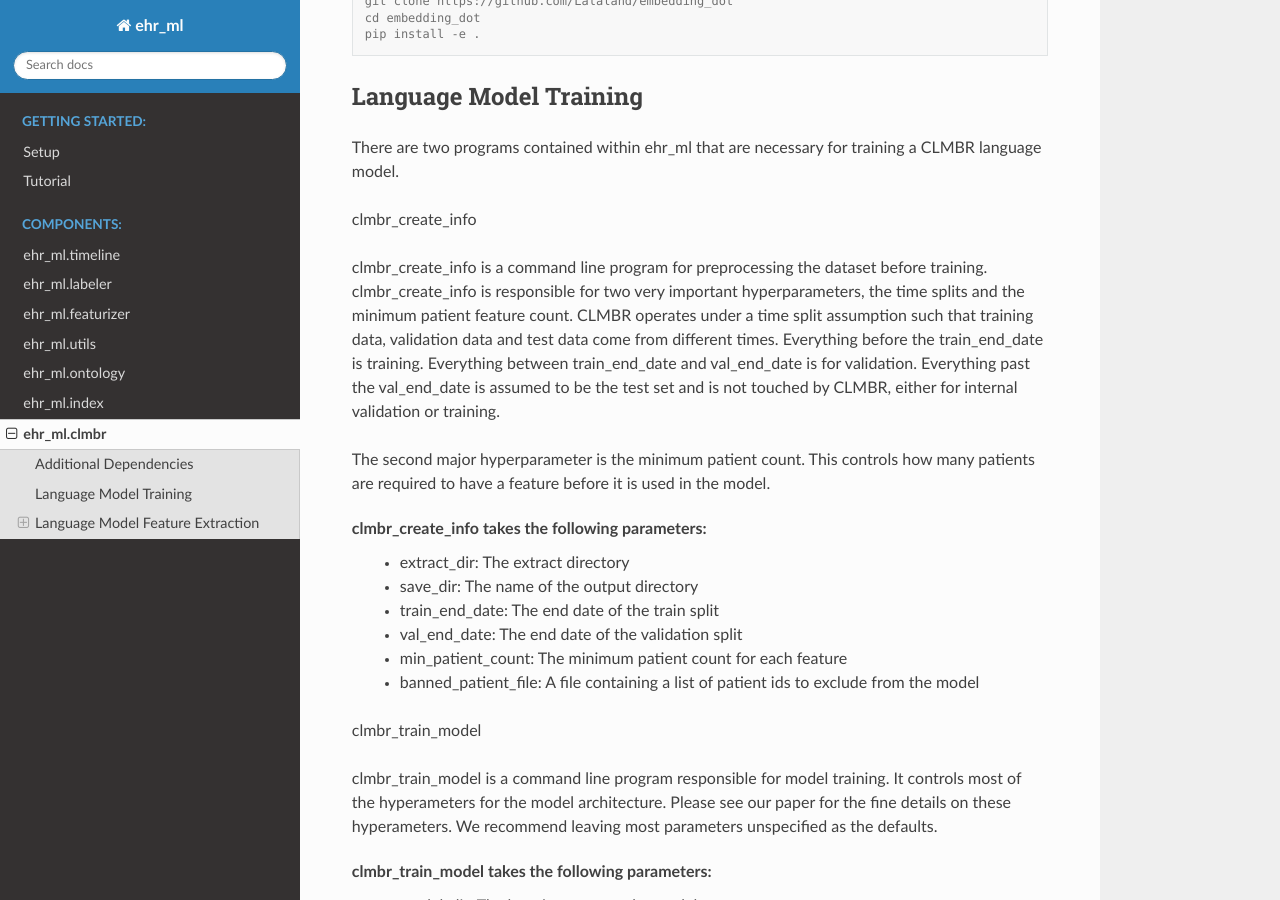
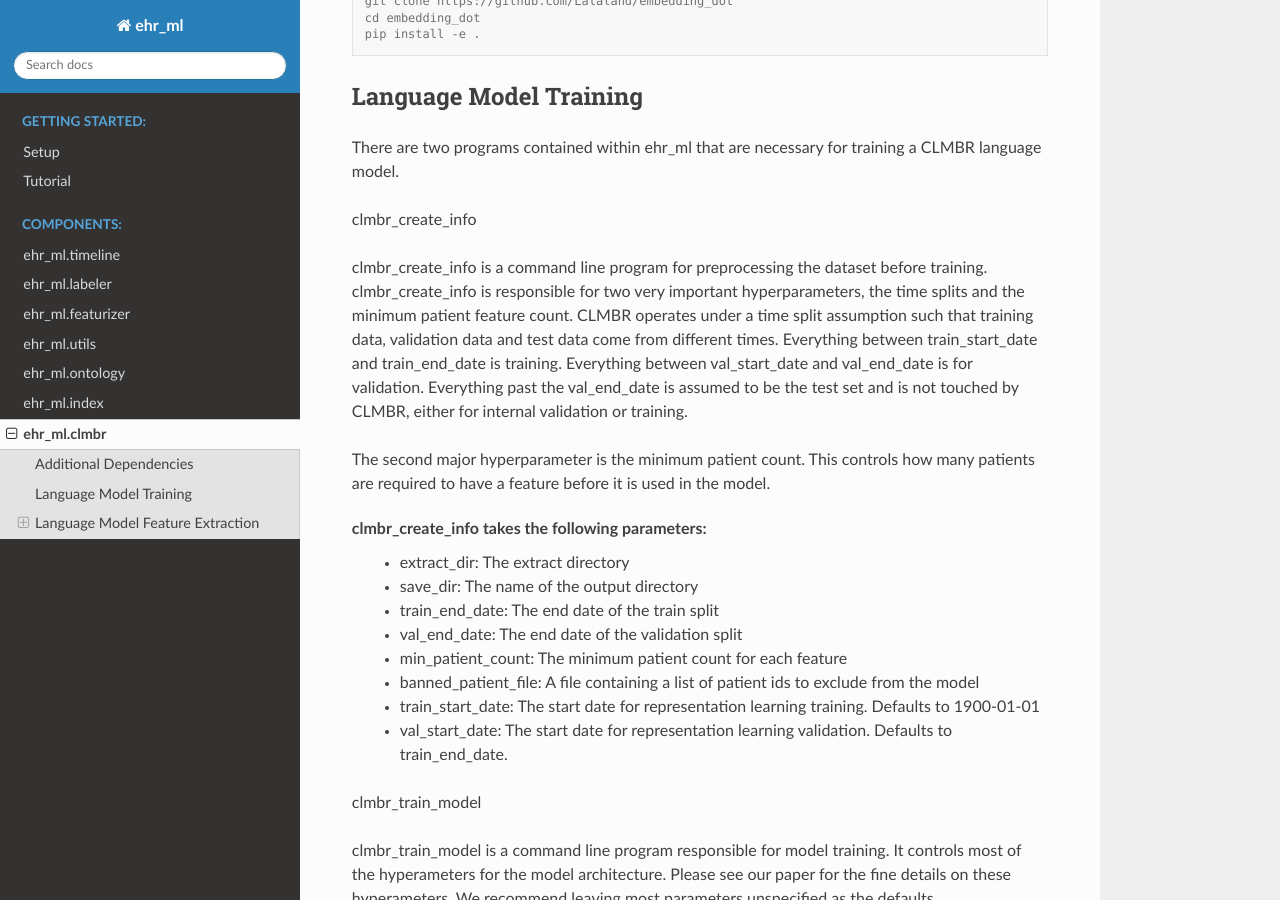
Before and after one commit to som-shahlab/ehr_ml, a Sphinx documentation site: the page built from doc_src/source/clmbr.rst, in a window 1280 px wide and 900 px high, scrolled down 453 px. Built offline with Sphinx 7.4.7 and the Read the Docs theme 2.0.0, drawn with Linux system fonts in a browser that asks for light colours.

Commit message:
Update docs

```diff
--- a/doc_src/source/clmbr.rst
+++ b/doc_src/source/clmbr.rst
@@ -32,7 +32,7 @@ clmbr_create_info
 clmbr_create_info is a command line program for preprocessing the dataset before training.
 clmbr_create_info is responsible for two very important hyperparameters, the time splits and the minimum patient feature count.
 CLMBR operates under a time split assumption such that training data, validation data and test data come from different times.
-Everything before the train_end_date is training. Everything between train_end_date and val_end_date is for validation.
+Everything between train_start_date and train_end_date is training. Everything between val_start_date and val_end_date is for validation.
 Everything past the val_end_date is assumed to be the test set and is not touched by CLMBR, either for internal validation or training.
 
 The second major hyperparameter is the minimum patient count. This controls how many patients are required to have a feature before it is used in the model.
@@ -44,7 +44,8 @@ clmbr_create_info takes the following parameters:
     - val_end_date: The end date of the validation split
     - min_patient_count: The minimum patient count for each feature
     - banned_patient_file: A file containing a list of patient ids to exclude from the model
-
+    - train_start_date: The start date for representation learning training. Defaults to 1900-01-01
+    - val_start_date: The start date for representation learning validation. Defaults to train_end_date.
 
 clmbr_train_model
 
```
